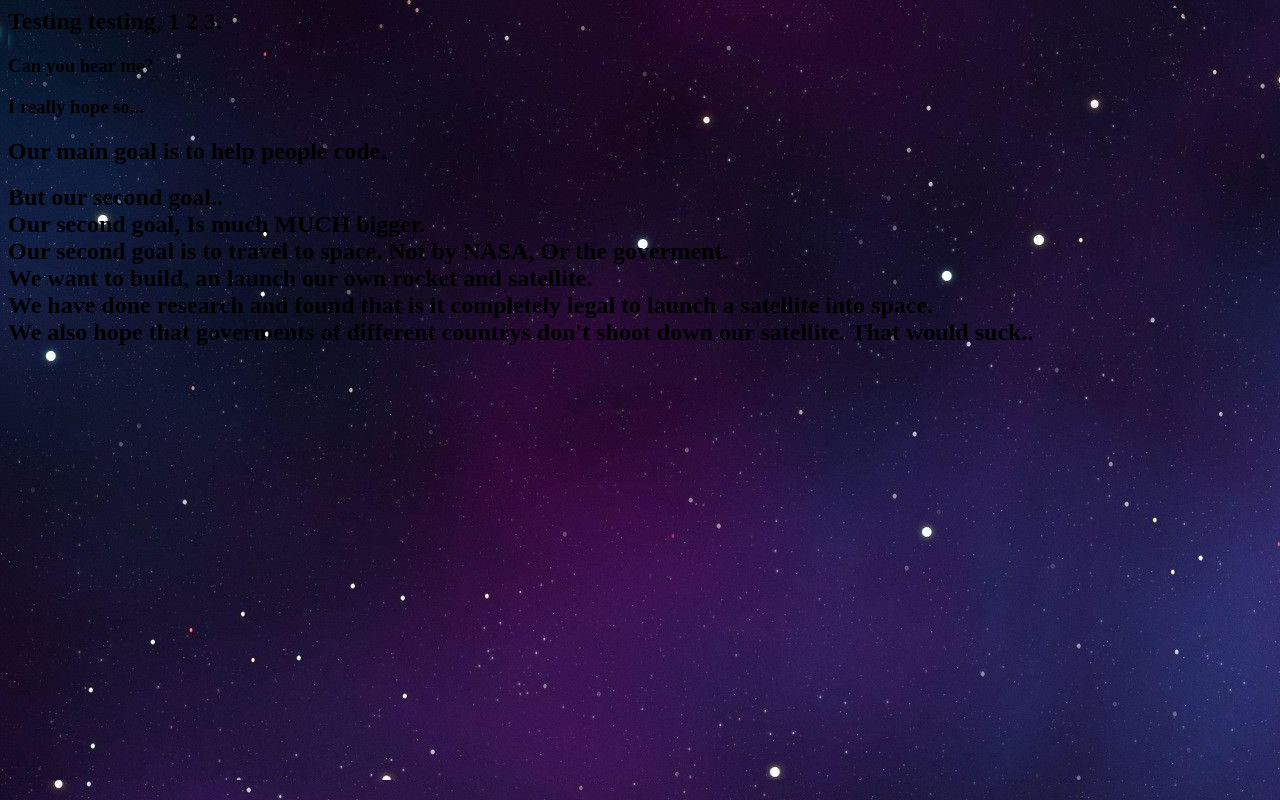
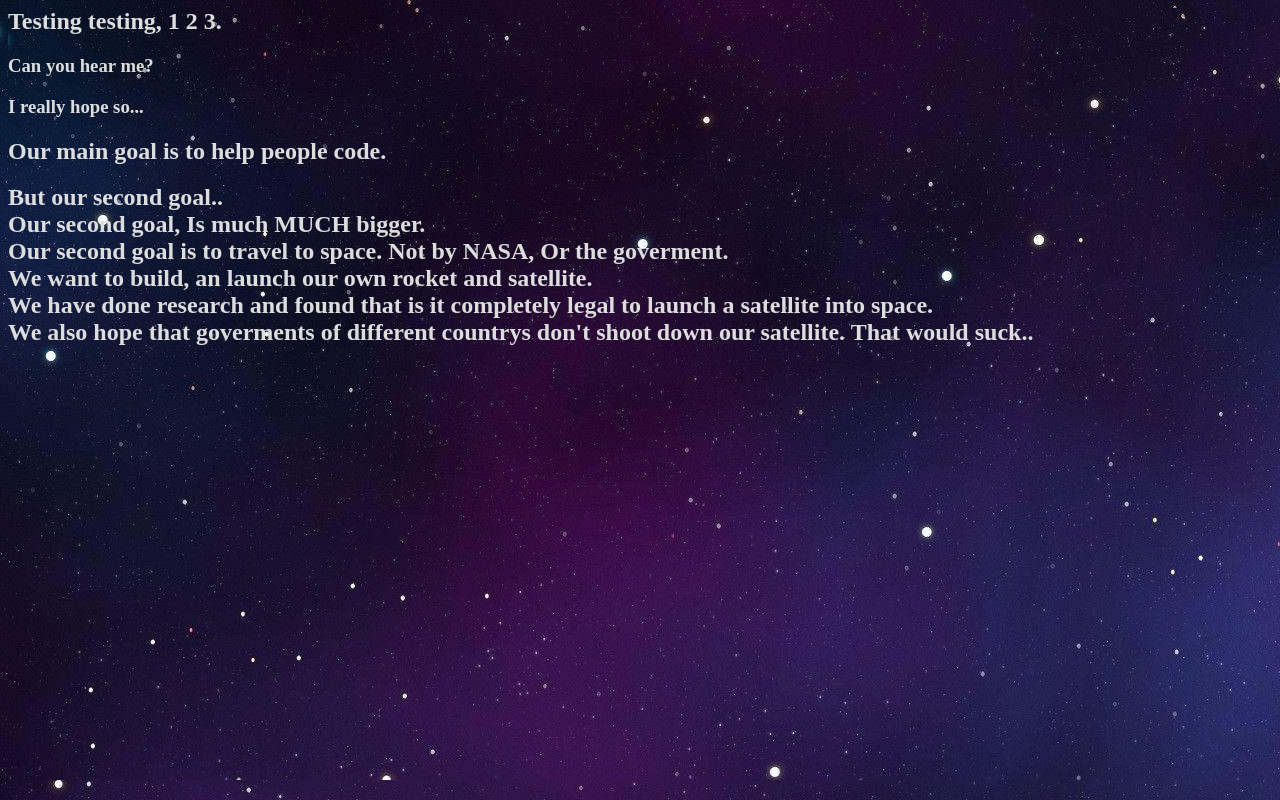
Before and after one commit to EclipseTheDev/our-mission, a plain HTML site: page index.html in a window 1280 px wide. Drawn offline with Linux system fonts and the light colour scheme.

Commit message:
Update styles.css

```diff
--- a/styles.css
+++ b/styles.css
@@ -1,3 +1,7 @@
 body, html {
   background-image: url(background.png);
 }
+
+* {
+  color: #ddd;
+}
```
